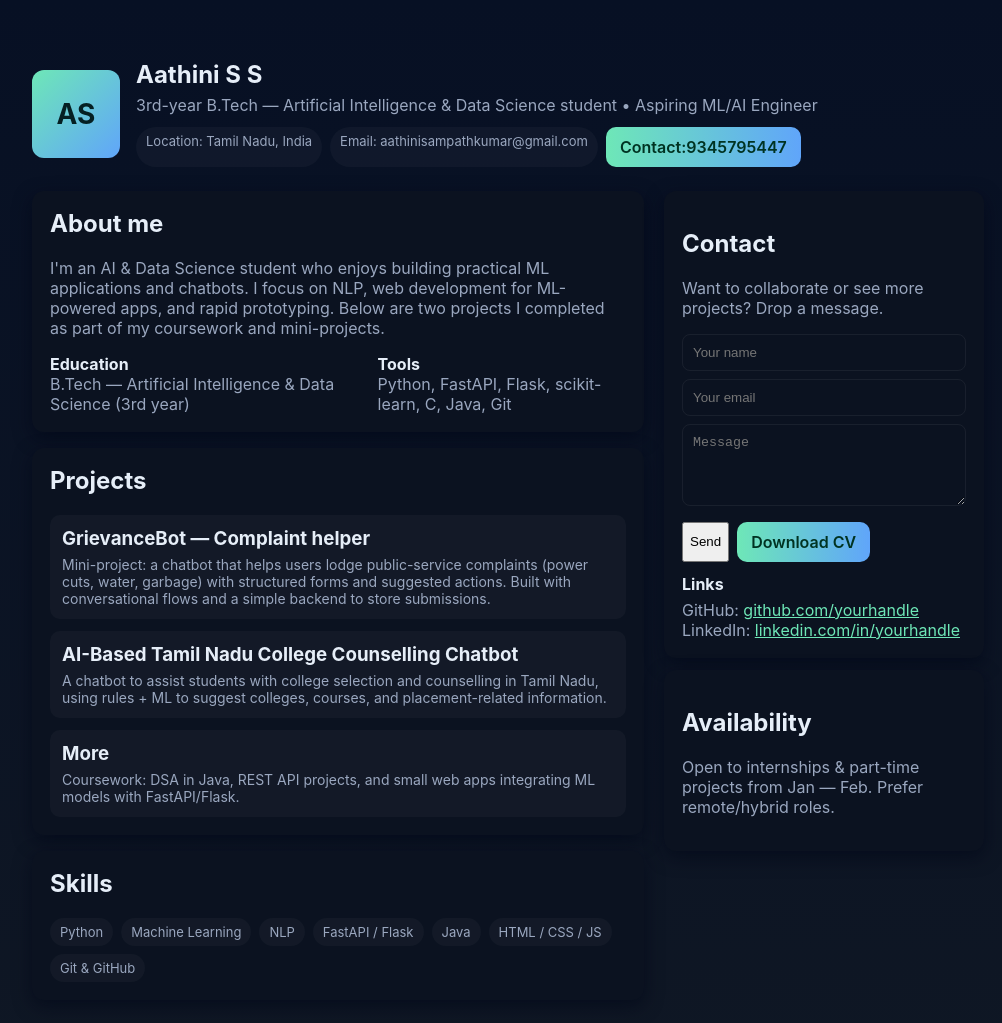
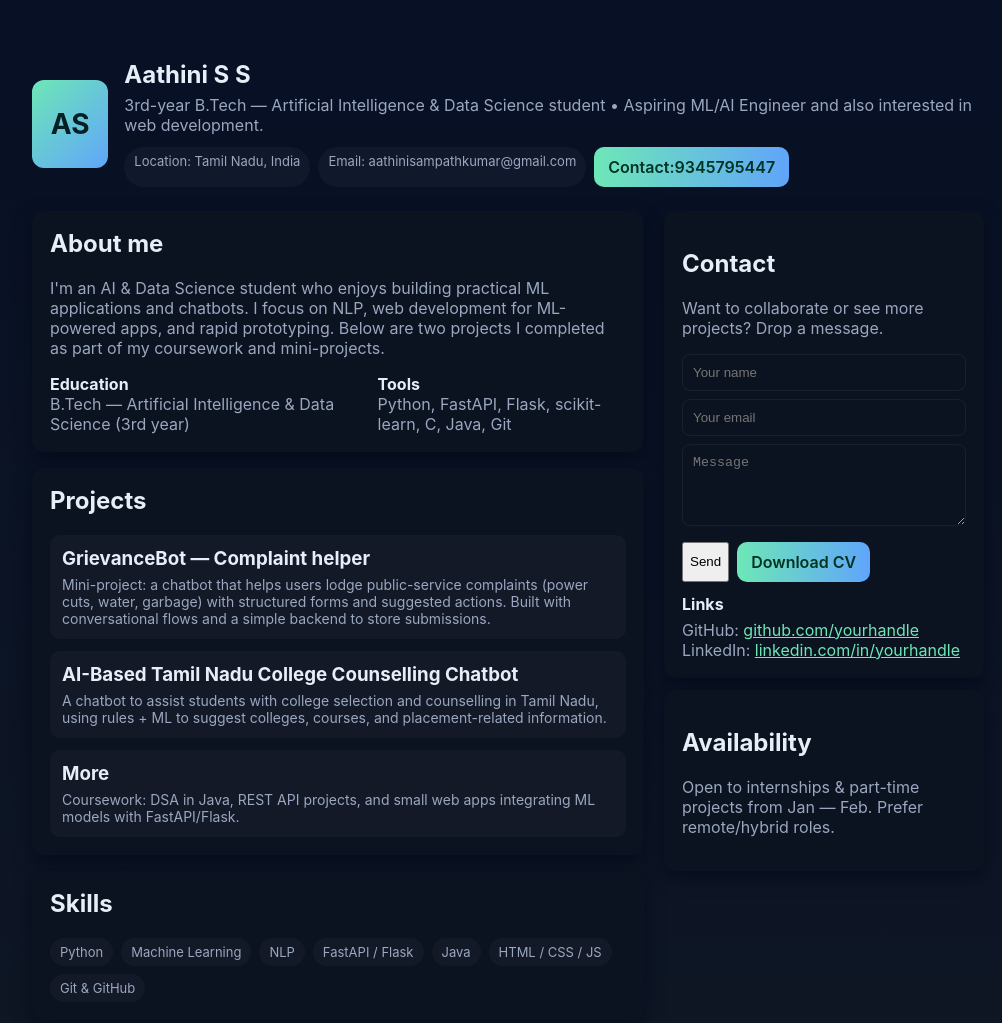
Before and after one commit to Aathinisampath/portfolio, a plain HTML site: page index.html in a window 1280 px wide. Shown: the top 1023 px of the page, without its empty margins (132-1134 px from the left). Drawn offline with Linux system fonts and the light colour scheme.

Commit message:
Updated info

```diff
--- a/index.html
+++ b/index.html
@@ -55,7 +55,7 @@
       <div class="avatar">AS</div>
       <div>
         <h1>Aathini S S</h1>
-        <p class="lead">3rd-year B.Tech — Artificial Intelligence & Data Science student • Aspiring ML/AI Engineer</p>
+        <p class="lead">3rd-year B.Tech — Artificial Intelligence & Data Science student • Aspiring ML/AI Engineer and also interested in web development.</p>
         <div class="meta">
           <span class="chip">Location: Tamil Nadu, India</span>
           <span class="chip">Email: aathinisampathkumar@gmail.com</span>
```
